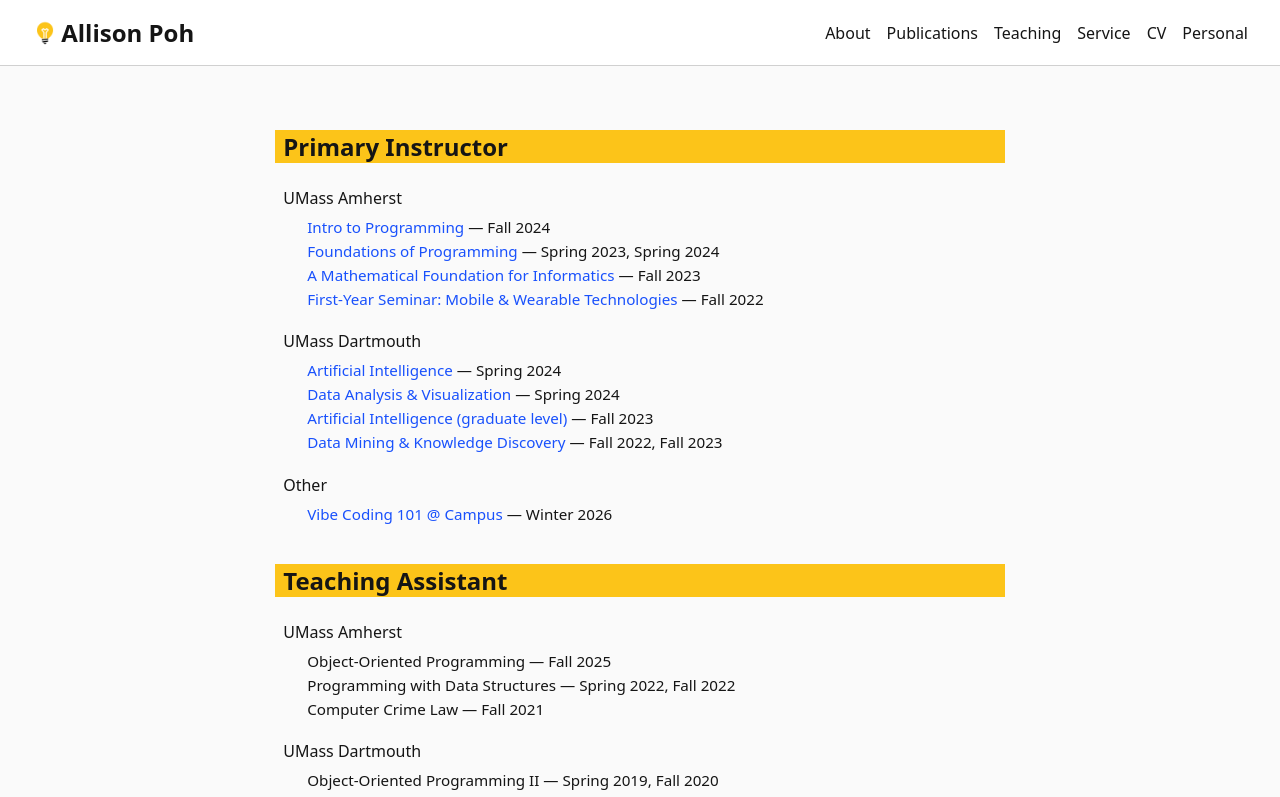
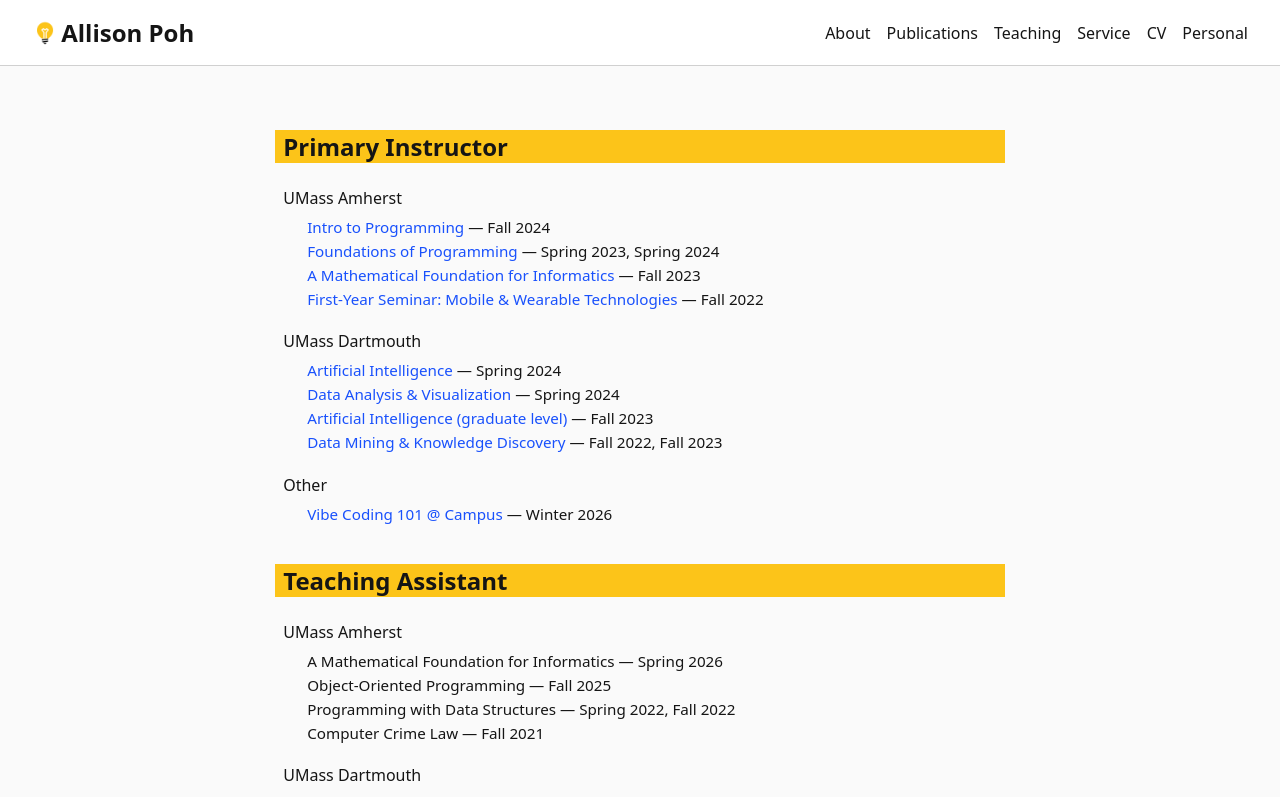
Before and after one commit to apoh3/apoh3.github.io, a React (Vite) app: page /teaching in a window 1280 px wide. Shown: the top 797 px of the page. Built offline with nearby package versions, Linux system fonts and the light colour scheme; some icons are missing.

Commit message:
added TA S26

```diff
--- a/src/pages/Teaching.jsx
+++ b/src/pages/Teaching.jsx
@@ -83,6 +83,14 @@ function Teaching() {
 
     // --- TA ---
     // --- UMass Amherst ---
+    {
+      title: "A Mathematical Foundation for Informatics",
+      university: "UMass Amherst",
+      link_syllabus: null,
+      link_presentation: null,
+      semesters: "Spring 2026",
+      type: "ta",
+    },
     {
       title: "Object-Oriented Programming",
       university: "UMass Amherst",
```
